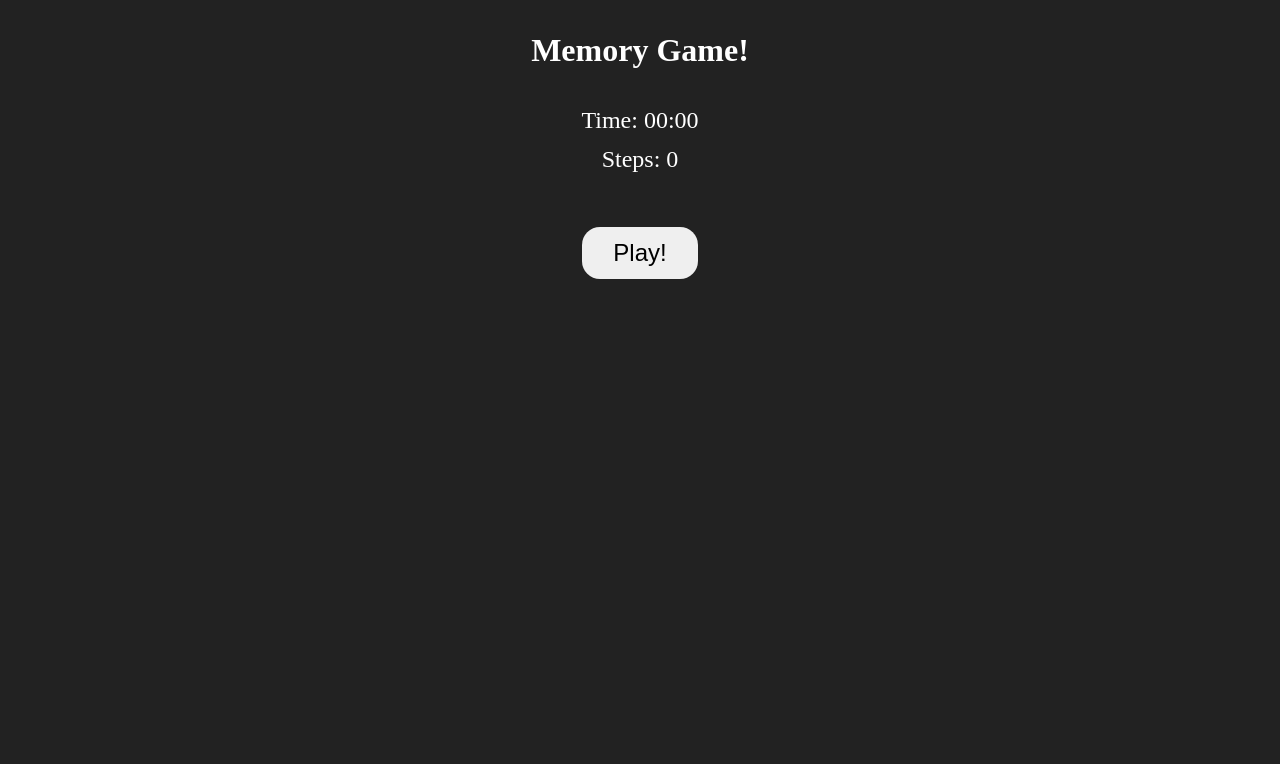
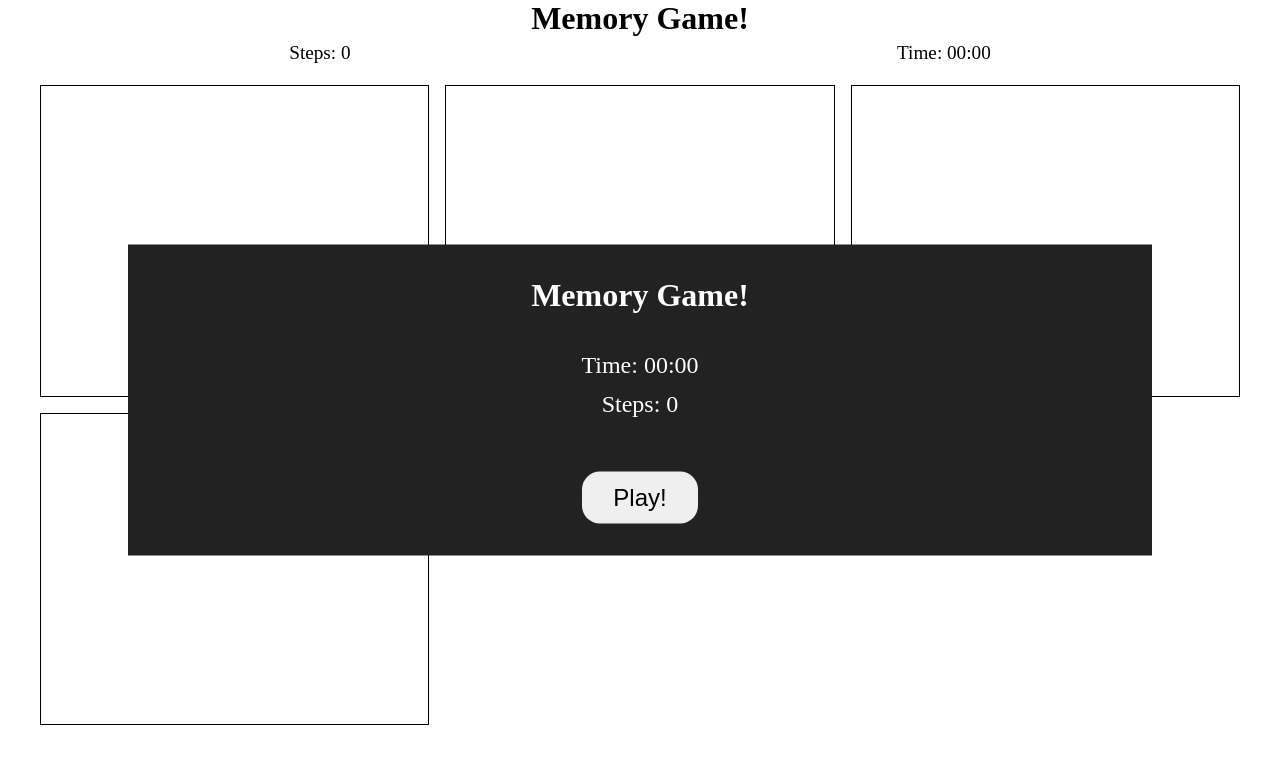
Before and after one commit to wojtek0123/memory-game-react, a React (Create React App) app: page / in a window 1280 px wide. Shown: the top 764 px of the page. Built offline with nearby package versions, Linux system fonts and the light colour scheme.

Commit message:
Minor update

```diff
--- a/src/App.css
+++ b/src/App.css
@@ -14,45 +14,37 @@
 }
 
 .red {
-	background-color: red;
+	background-color: rgb(255, 0, 0);
 }
 
 .yellow {
-	background-color: yellow;
+	background-color: rgb(255, 255, 0);
 }
 
 .green {
-	background-color: greenyellow;
+	background-color: rgb(173, 255, 47);
 }
 
 .blue {
-	background-color: royalblue;
+	background-color: rgb(65, 105, 225);
 }
 
 .purple {
-	background-color: purple;
+	background-color: rgb(128, 0, 128);
 }
 
 .pink {
-	background-color: pink;
-}
-
-.white {
-	background-color: white;
+	background-color: rgb(255, 192, 203);
 }
 
 .grey {
-	background-color: grey;
+	background-color: rgb(128, 128, 128);
 }
 
 .brown {
-	background-color: brown;
+	background-color: rgb(120, 36, 36);
 }
 
 .orange {
-	background-color: orange;
+	background-color: rgb(255, 165, 0);
 }
-
-.hide {
-  background-color: transparent;
-}
--- a/src/components/Grid/Grid.module.css
+++ b/src/components/Grid/Grid.module.css
@@ -9,8 +9,19 @@
 	margin-top: 1em;
 }
 
-.grid div {
+.card {
 	width: 100%;
 	height: 100%;
-  border: 1px solid black;
+  border: 0.1em solid black;
+	transition: transform .3s;
 }
+
+.hide {
+  background-color: transparent;
+	cursor: pointer;
+}
+
+.disable {
+	opacity: 0.5;
+	transform: rotateY(180deg);
+}
--- a/src/components/Modal/Modal.module.css
+++ b/src/components/Modal/Modal.module.css
@@ -6,14 +6,15 @@
 	display: flex;
 	flex-direction: column;
 	align-content: center;
+	justify-content: center;
 	align-items: center;
 	background-color: #222;
 	color: #fff;
 	padding: 2em;
 	width: 80%;
 	z-index: 1;
-  width: 100vw;
-  height: 100vh;
+  /* width: 100vw; */
+  /* height: 100vh;   */
 }
 
 .modal h2 {
```
